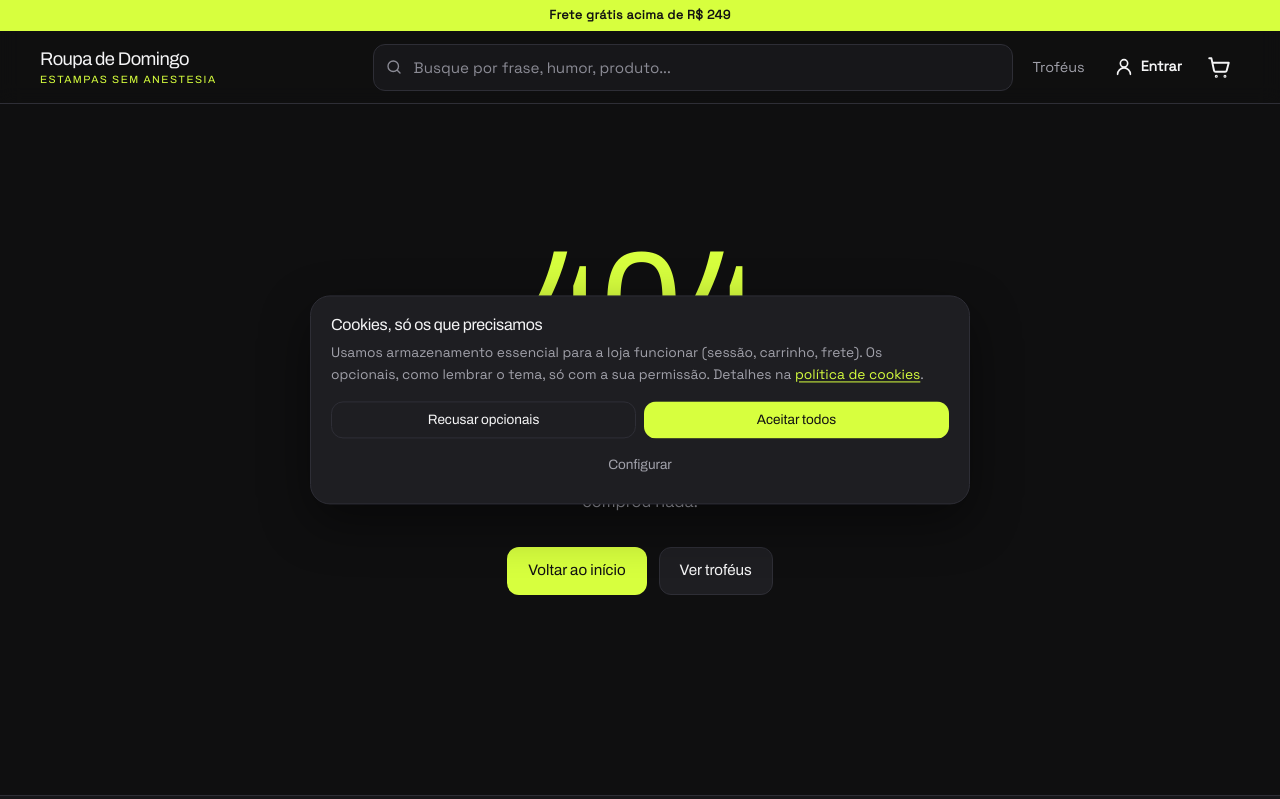
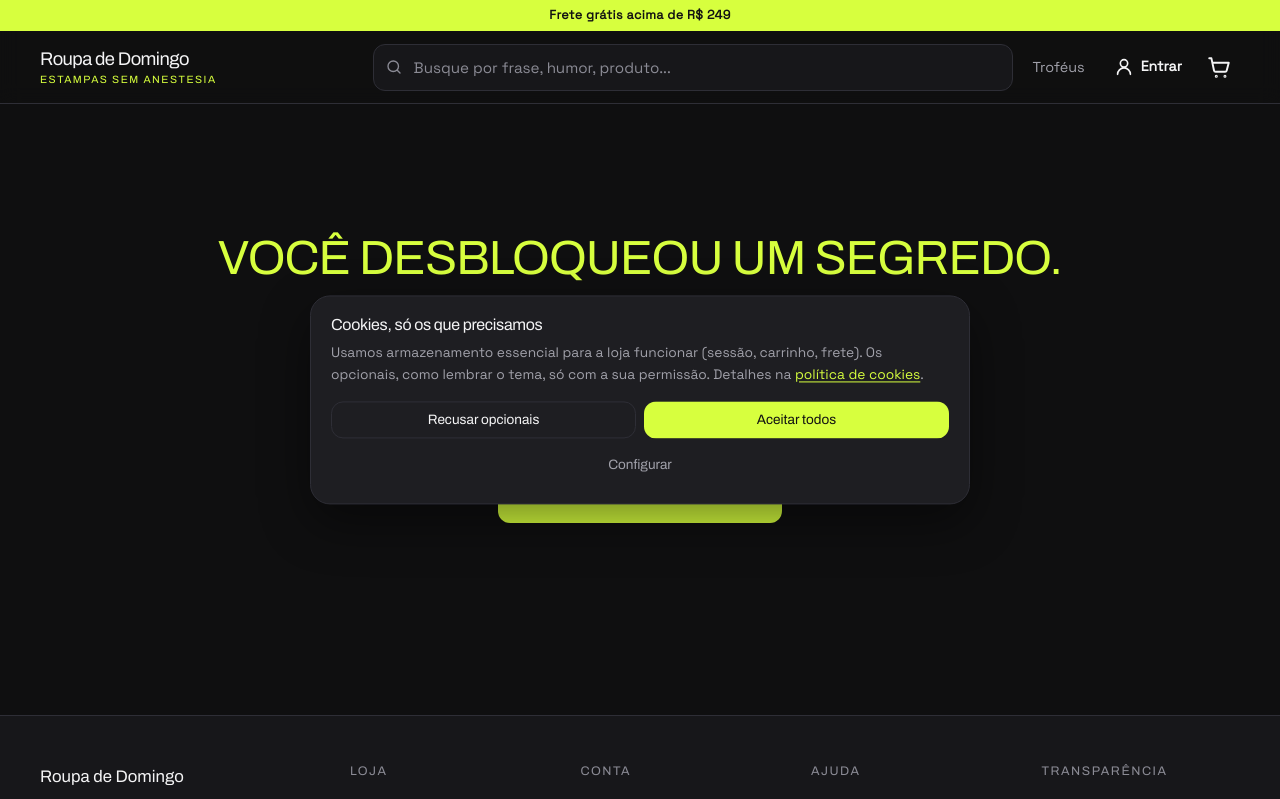
Before and after one commit to fernandoluckesi/frontend-roupa-de-domingo, a React (Vite) app: page /segredo in a window 1280 px wide. Shown: the top 799 px of the page. Built offline with nearby package versions, Linux system fonts and the light colour scheme; no server answers.

Commit message:
Add printable QR code pointing to a fake secret page that sends visitors to the catalog

```diff
--- a/src/App.tsx
+++ b/src/App.tsx
@@ -27,6 +27,7 @@ const Account = lazyWithReload(() => import("./pages/Account"));
 const Orders = lazyWithReload(() => import("./pages/Orders"));
 const OrderDetail = lazyWithReload(() => import("./pages/OrderDetail"));
 const Trophies = lazyWithReload(() => import("./pages/Trophies"));
+const SecretQr = lazyWithReload(() => import("./pages/SecretQr"));
 const NotFound = lazyWithReload(() => import("./pages/NotFound"));
 const ForgotPassword = lazyWithReload(() => import("./pages/auth/ForgotPassword"));
 const ResetPassword = lazyWithReload(() => import("./pages/auth/ResetPassword"));
@@ -89,6 +90,8 @@ export default function App() {
             <Route path="/conta/pedidos" element={<Orders />} />
             <Route path="/conta/pedidos/:number" element={<OrderDetail />} />
             <Route path="/trofeus" element={<Trophies />} />
+            {/* Destino do QR Code impresso (src/assets/brand/QRCodes) */}
+            <Route path="/segredo" element={<SecretQr />} />
             <Route path="/esqueci-a-senha" element={<ForgotPassword />} />
             <Route path="/redefinir-senha" element={<ResetPassword />} />
             <Route path="/verificar-email" element={<VerifyEmail />} />
--- a/src/components/seo/RouteSeo.tsx
+++ b/src/components/seo/RouteSeo.tsx
@@ -14,6 +14,8 @@ const PRIVATE_PREFIXES = [
   "/verificar-email",
   "/confirmar-cadastro",
   "/trofeus",
+  // Destino do QR impresso: indexar entregaria a piada antes do escaneamento
+  "/segredo",
 ];
 
 const TITLES: Record<string, { title: string; description: string }> = {
@@ -30,6 +32,7 @@ const TITLES: Record<string, { title: string; description: string }> = {
   "/checkout": { title: "Finalizar compra", description: "Checkout seguro pelo Mercado Pago." },
   "/conta": { title: "Minha conta", description: "Dados, endereços, pedidos e privacidade." },
   "/trofeus": { title: "Troféus", description: "Easter eggs encontrados." },
+  "/segredo": { title: "Você desbloqueou um segredo", description: "Spoiler: não é um segredo." },
 };
 
 /**
--- /dev/null
+++ b/src/pages/SecretQr.tsx
@@ -0,0 +1,83 @@
+import { useEffect } from "react";
+import { Link } from "react-router-dom";
+import styled from "styled-components";
+import { useEasterEggs } from "../contexts/EasterEggContext";
+import { Button, Container, Section } from "../components/ui";
+
+/**
+ * Destino do QR Code impresso em etiqueta, embalagem e adesivo.
+ * O QR aponta para /segredo (ver src/assets/brand/QRCodes/README.md).
+ *
+ * A rota e proposital: quem escaneia espera um conteudo exclusivo e recebe
+ * a piada de que nao existe segredo nenhum.
+ */
+
+const Wrapper = styled.div`
+  text-align: center;
+  padding: ${({ theme }) => theme.spacing(18)} 0;
+
+  h1 {
+    font-family: ${({ theme }) => theme.fonts.heading};
+    font-size: clamp(1.8rem, 5.5vw, 3rem);
+    line-height: 1.1;
+    text-transform: uppercase;
+    color: ${({ theme }) => theme.colors.accent};
+    margin-bottom: ${({ theme }) => theme.spacing(3)};
+  }
+
+  .aside {
+    font-family: ${({ theme }) => theme.fonts.heading};
+    font-size: clamp(1rem, 2.6vw, 1.3rem);
+    text-transform: uppercase;
+    color: ${({ theme }) => theme.colors.text};
+    margin-bottom: ${({ theme }) => theme.spacing(8)};
+  }
+
+  .reveal {
+    font-size: clamp(1.05rem, 2.4vw, 1.25rem);
+    color: ${({ theme }) => theme.colors.textSoft};
+    max-width: 46ch;
+    margin: 0 auto ${({ theme }) => theme.spacing(10)};
+    line-height: 1.6;
+
+    strong {
+      color: ${({ theme }) => theme.colors.text};
+    }
+  }
+`;
+
+export default function SecretQr() {
+  const { discover } = useEasterEggs();
+
+  // Escanear o QR conta como descoberta. O codigo precisa existir e estar
+  // ativo na tabela de easter eggs; se nao existir, o backend ignora e a
+  // pagina continua funcionando.
+  useEffect(() => {
+    void discover("QR_CODE_SEGREDO");
+  }, [discover]);
+
+  return (
+    <Section>
+      <Container>
+        <Wrapper>
+          <h1>Você desbloqueou um segredo.</h1>
+          <p className="aside">(como macarrão com feijão)</p>
+
+          <p className="reveal">
+            <strong>Mentira.</strong> É só uma loja de artigos estampados com
+            humor de péssima qualidade.
+          </p>
+
+          <Button
+            as={Link}
+            to="/catalogo"
+            $size="lg"
+            style={{ textDecoration: "none" }}
+          >
+            Clique aqui para se arrepender
+          </Button>
+        </Wrapper>
+      </Container>
+    </Section>
+  );
+}
```
Also changed, not shown: scripts/gen-qrcode.cjs (added, +50 -0 lines), src/assets/brand/QRCodes/README.md (added), src/assets/brand/QRCodes/segredo-1024.png (added), src/assets/brand/QRCodes/segredo.svg (added).
